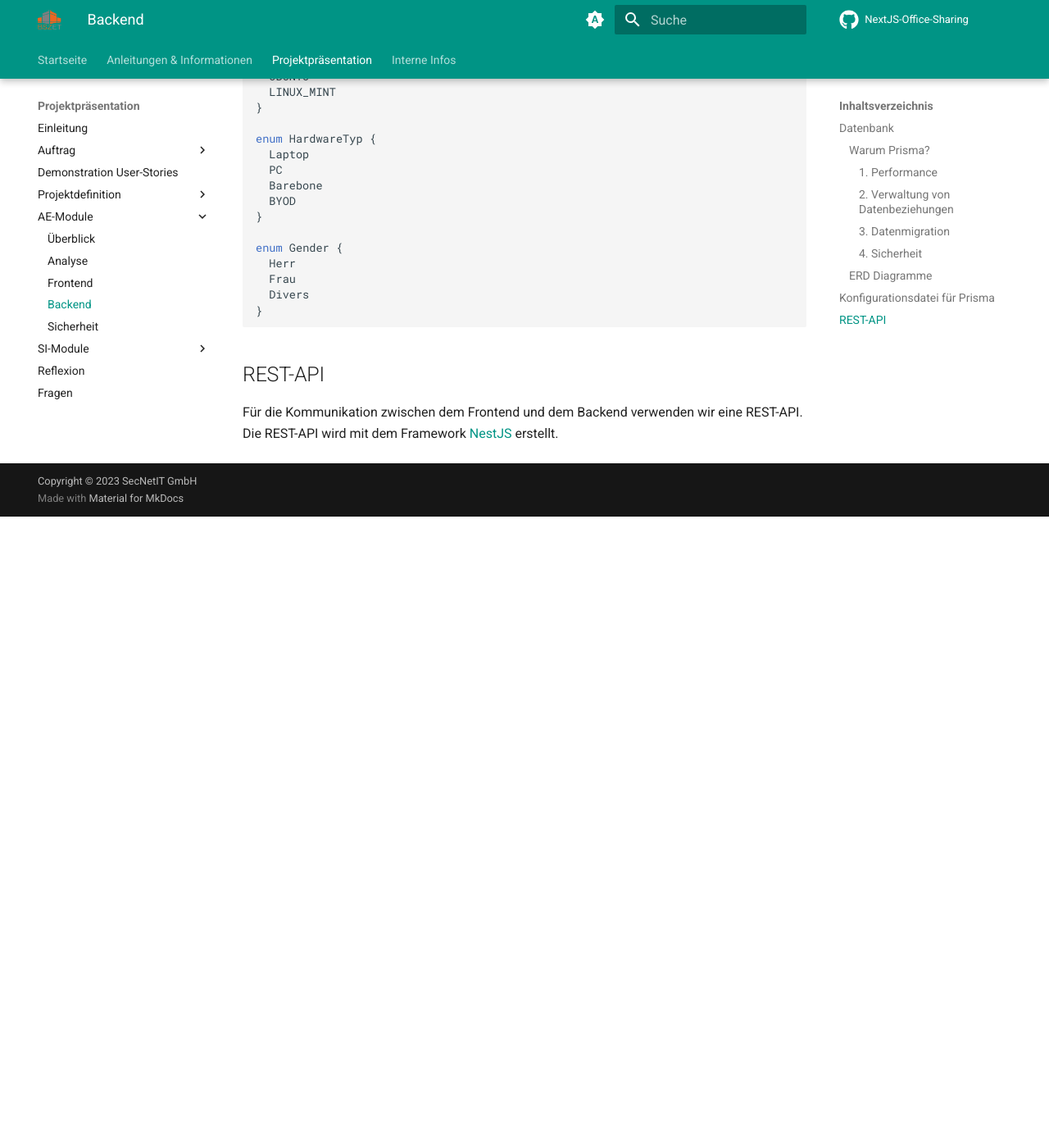
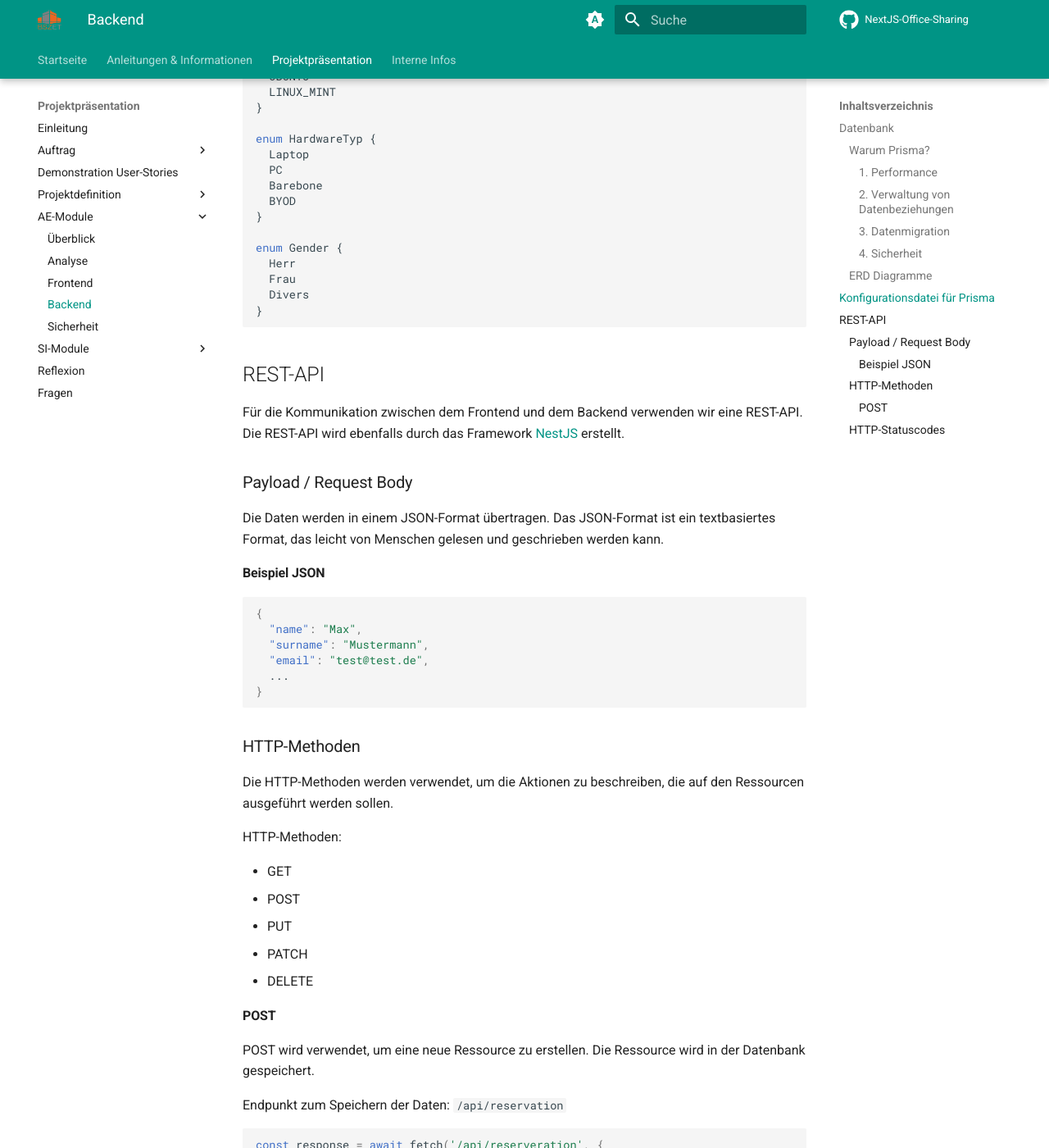
Before and after one commit to gz-bad-erzland-p2/Dokumentation, an MkDocs documentation site: the page built from docs/vortrag/06_ae-module/02_backend.md, in a window 1280 px wide and 1400 px high, scrolled down 4211 px. Shown: the whole window at 82% size. Built offline with MkDocs 1.6.1 and Material for MkDocs 9.7.7, drawn with Linux system fonts in a browser that asks for light colours; comment, search, counter and statistics services are not loaded; before the commit the page ends 4841 px from its top, so only the background shows below that; some of the changed text lies outside the part shown.

Commit message:
Update Sicherheit and Backend

````diff
--- a/docs/vortrag/06_ae-module/02_backend.md
+++ b/docs/vortrag/06_ae-module/02_backend.md
@@ -111,4 +111,82 @@ enum Gender {
 
 ## REST-API
 
-Für die Kommunikation zwischen dem Frontend und dem Backend verwenden wir eine REST-API. Die REST-API wird mit dem Framework [NestJS](https://nestjs.com/) erstellt.
+Für die Kommunikation zwischen dem Frontend und dem Backend verwenden wir eine REST-API. Die REST-API wird ebenfalls durch das Framework [NestJS](https://nestjs.com/) erstellt.
+
+### Payload / Request Body
+
+Die Daten werden in einem JSON-Format übertragen. Das JSON-Format ist ein textbasiertes Format, das leicht von Menschen gelesen und geschrieben werden kann.
+
+#### Beispiel JSON
+
+```json
+{
+  "name": "Max",
+  "surname": "Mustermann",
+  "email": "test@test.de",
+  ...
+}
+```
+
+### HTTP-Methoden
+
+Die HTTP-Methoden werden verwendet, um die Aktionen zu beschreiben, die auf den Ressourcen ausgeführt werden sollen.
+
+HTTP-Methoden:
+
+- GET
+- POST
+- PUT
+- PATCH
+- DELETE
+
+#### POST
+
+POST wird verwendet, um eine neue Ressource zu erstellen. Die Ressource wird in der Datenbank gespeichert.
+
+Endpunkt zum Speichern der Daten: `/api/reservation`
+
+
+```ts
+const response = await fetch('/api/reserveration', {
+    body: JSON.stringify({
+        name,
+        surname,
+        email,
+        password,
+        street,
+        streetNumber,
+        zipCode,
+        city,
+        startDate,
+        endDate,
+        operatingSystem,
+        operatingSystem2,
+        uuid,
+        hardware,
+        hardware2,
+        briefing,
+        gender,
+        specification,
+        totalHours: calculateTotalHours(startDate, endDate),
+        totalCosts: calculateTotalHours(startDate, endDate) * PRICE_PER_HOUR,
+    }),
+    method: 'POST',
+    headers: {
+        'Content-Type': 'application/json'
+    }
+});
+```
+
+### HTTP-Statuscodes
+
+Durch HTTP-Statuscodes kann der Client erkennen, ob die Anfrage erfolgreich war oder nicht.
+
+HTTP-Statuscodes:
+
+- 200: OK
+- 201: Created
+- 400: Bad Request
+- 500: Internal Server Error
+
+Wenn das Speichern der Daten in der Datenbank erfolgreich war, wird ein HTTP-Statuscode 201 zurückgegeben und das Frontend kann fortfahren.
````
Also changed, not shown: docs/vortrag/06_ae-module/03_sicherheit.md (+22 -2 lines), docs/assets/img/select-multiple-alerts.webp (added).
